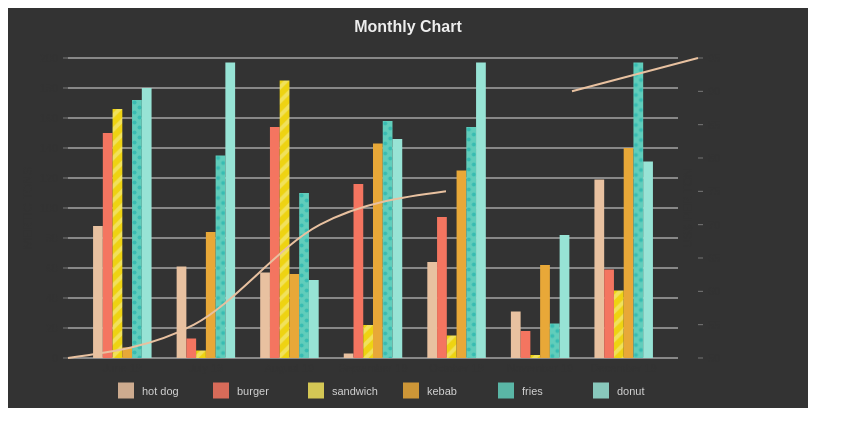
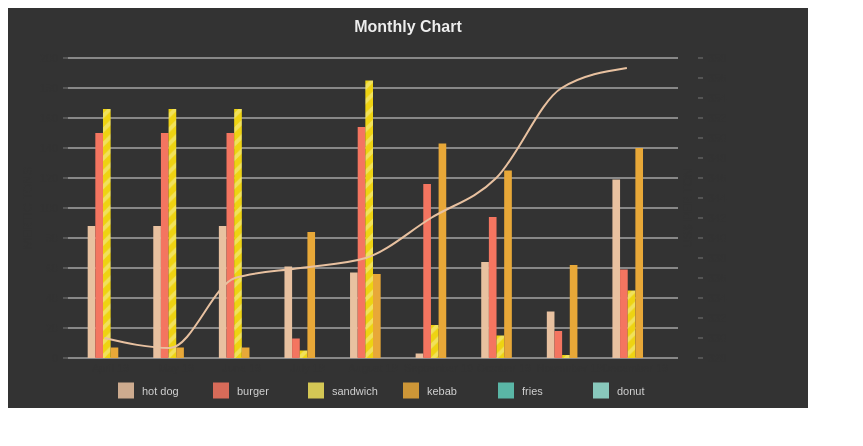
Before and after one commit to jackgilbertx/bar-line_chart, a React (Create React App) app: page / in a window 1280 px wide. Shown: the top 446 px of the page, without its empty margins (0-863 px from the left). Built offline with nearby package versions, Linux system fonts and the light colour scheme.

Commit message:
center line points
bandaid fix make better logic

```diff
--- a/src/App.js
+++ b/src/App.js
@@ -124,7 +124,11 @@ const App = ({ data, dataLine }) => {
           data={dataLine}
           theme={tickTheme}
           margin={{ top: 50, right: 110, bottom: 50, left: 60 }}
-          xScale={{ type: "point" }}
+          xScale={{
+            type: "linear",
+            min: 0,
+            max: "auto"
+          }}
           yScale={{ type: "linear", stacked: true, min: "auto", max: "auto" }}
           axisTop={null}
           axisRight={{
--- a/src/index.js
+++ b/src/index.js
@@ -5,41 +5,76 @@ import App from "./App";
 const dataLine = [
   {
     id: "japan",
-    color: "hsl(302, 70%, 50%)",
+    color: "blue",
     data: [
+      //add 0.933 for every x value increment
       {
-        x: 0,
-        y: 50
+        x: 0.52,
+        y: 330
       },
       {
-        x: 1,
-        y: 55
+        x: 1.453,
+        y: 329
       },
       {
-        x: 2,
-        y: 70
+        x: 2.386,
+        y: 336
       },
       {
-        x: 3,
-        y: 75
+        x: 3.319,
+        y: 337
       },
       {
-        x: 3,
-        y: 80
+        x: 4.252,
+        y: 338
       },
       {
-        x: 4,
-        y: 90
+        x: 5.185,
+        y: 342
       },
       {
-        x: 5,
-        y: 95
+        x: 6.118,
+        y: 346
+      },
+      {
+        x: 7.051,
+        y: 355
+      },
+      {
+        x: 7.984,
+        y: 357
+      },
+      {
+        x: 8.987,
+        y: null
       }
     ]
   }
 ];
 
 const data = [
+  {
+    country: "April 19",
+    "hot dog": 88,
+    "hot dogColor": "hsl(224, 70%, 50%)",
+    burger: 150,
+    burgerColor: "hsl(89, 70%, 50%)",
+    sandwich: 166,
+    sandwichColor: "hsl(7, 70%, 50%)",
+    kebab: 7,
+    kebabColor: "hsl(240, 70%, 50%)"
+  },
+  {
+    country: "May 19",
+    "hot dog": 88,
+    "hot dogColor": "hsl(224, 70%, 50%)",
+    burger: 150,
+    burgerColor: "hsl(89, 70%, 50%)",
+    sandwich: 166,
+    sandwichColor: "hsl(7, 70%, 50%)",
+    kebab: 7,
+    kebabColor: "hsl(240, 70%, 50%)"
+  },
   {
     country: "June 19",
     "hot dog": 88,
@@ -49,11 +84,7 @@ const data = [
     sandwich: 166,
     sandwichColor: "hsl(7, 70%, 50%)",
     kebab: 7,
-    kebabColor: "hsl(240, 70%, 50%)",
-    fries: 172,
-    friesColor: "hsl(112, 70%, 50%)",
-    donut: 180,
-    donutColor: "hsl(277, 70%, 50%)"
+    kebabColor: "hsl(240, 70%, 50%)"
   },
   {
     country: "July 19",
@@ -64,11 +95,7 @@ const data = [
     sandwich: 5,
     sandwichColor: "hsl(112, 70%, 50%)",
     kebab: 84,
-    kebabColor: "hsl(269, 70%, 50%)",
-    fries: 135,
-    friesColor: "hsl(46, 70%, 50%)",
-    donut: 197,
-    donutColor: "hsl(39, 70%, 50%)"
+    kebabColor: "hsl(269, 70%, 50%)"
   },
   {
     country: "August 19",
@@ -79,11 +106,7 @@ const data = [
     sandwich: 185,
     sandwichColor: "hsl(320, 70%, 50%)",
     kebab: 56,
-    kebabColor: "hsl(37, 70%, 50%)",
-    fries: 110,
-    friesColor: "hsl(40, 70%, 50%)",
-    donut: 52,
-    donutColor: "hsl(357, 70%, 50%)"
+    kebabColor: "hsl(37, 70%, 50%)"
   },
   {
     country: "September 19",
@@ -94,11 +117,7 @@ const data = [
     sandwich: 22,
     sandwichColor: "hsl(225, 70%, 50%)",
     kebab: 143,
-    kebabColor: "hsl(359, 70%, 50%)",
-    fries: 158,
-    friesColor: "hsl(37, 70%, 50%)",
-    donut: 146,
-    donutColor: "hsl(298, 70%, 50%)"
+    kebabColor: "hsl(359, 70%, 50%)"
   },
   {
     country: "October 19",
@@ -109,11 +128,7 @@ const data = [
     sandwich: 15,
     sandwichColor: "hsl(69, 70%, 50%)",
     kebab: 125,
-    kebabColor: "hsl(118, 70%, 50%)",
-    fries: 154,
-    friesColor: "hsl(81, 70%, 50%)",
-    donut: 197,
-    donutColor: "hsl(301, 70%, 50%)"
+    kebabColor: "hsl(118, 70%, 50%)"
   },
   {
     country: "November 19",
@@ -124,11 +139,7 @@ const data = [
     sandwich: 2,
     sandwichColor: "hsl(100, 70%, 50%)",
     kebab: 62,
-    kebabColor: "hsl(268, 70%, 50%)",
-    fries: 23,
-    friesColor: "hsl(205, 70%, 50%)",
-    donut: 82,
-    donutColor: "hsl(173, 70%, 50%)"
+    kebabColor: "hsl(268, 70%, 50%)"
   },
   {
     country: "December 19",
@@ -139,11 +150,7 @@ const data = [
     sandwich: 45,
     sandwichColor: "hsl(95, 70%, 50%)",
     kebab: 140,
-    kebabColor: "hsl(241, 70%, 50%)",
-    fries: 197,
-    friesColor: "hsl(332, 70%, 50%)",
-    donut: 131,
-    donutColor: "hsl(333, 70%, 50%)"
+    kebabColor: "hsl(241, 70%, 50%)"
   }
 ];
 
```
